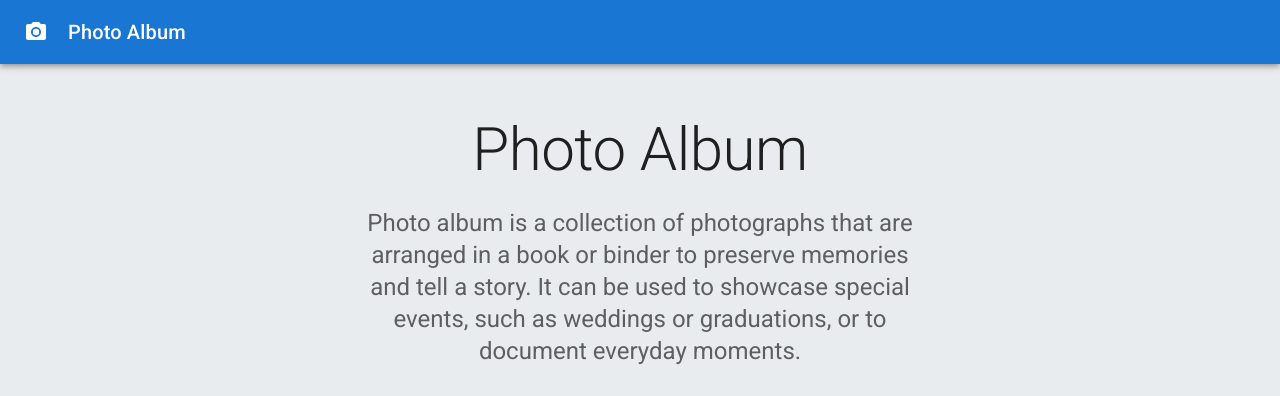
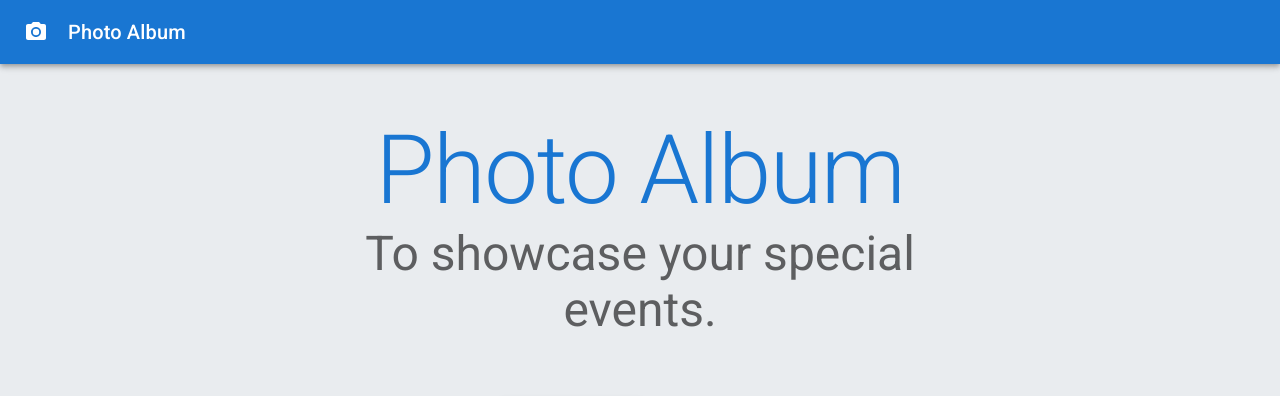
Before and after one commit to DalerKhusainov/photo-album-by-material-ui, a React (Create React App) app: page / in a window 1280 px wide. Shown: the top 396 px of the page. Built offline with nearby package versions, Linux system fonts and the light colour scheme.

Commit message:
Changed the quide text to short one in header section

```diff
--- a/src/components/header/Header.component.jsx
+++ b/src/components/header/Header.component.jsx
@@ -6,14 +6,11 @@ const Header = () => {
 
   return (
     <>
-      <Typography variant="h2" align="center" color="textPrimary" gutterBottom>
+      <Typography variant="h1" align="center" color="primary">
         Photo Album
       </Typography>
-      <Typography variant="h5" align="center" color="textSecondary" paragraph>
-        Photo album is a collection of photographs that are arranged in a book
-        or binder to preserve memories and tell a story. It can be used to
-        showcase special events, such as weddings or graduations, or to document
-        everyday moments.
+      <Typography variant="h3" align="center" color="textSecondary" paragraph>
+        To showcase your special events.
       </Typography>
       <div className={classes.buttons}>
         <Grid container spacing={2} justifyContent="center">
```
Also changed, not shown: public/manifest.json.
